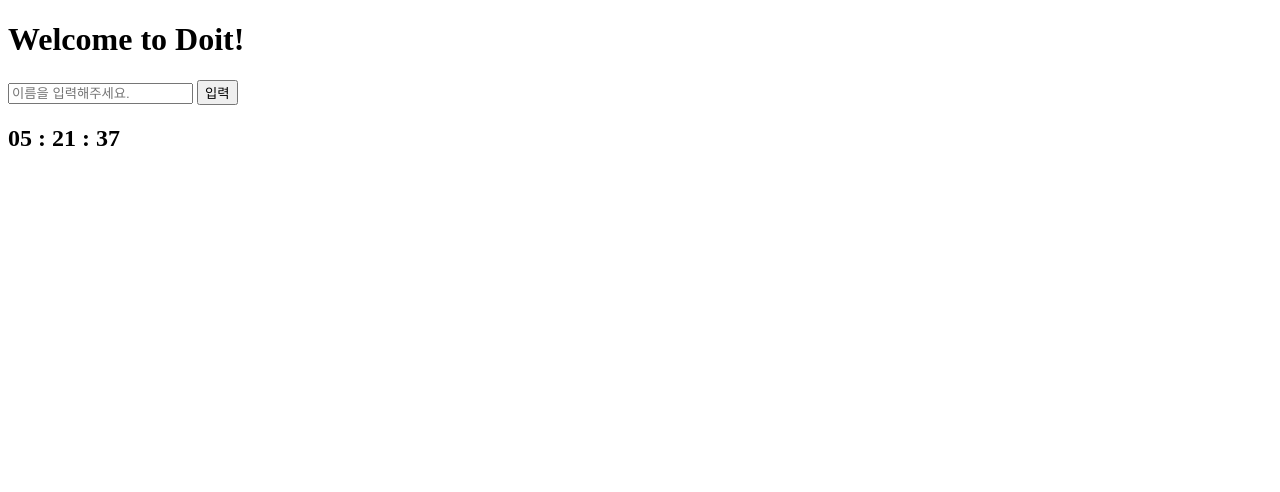
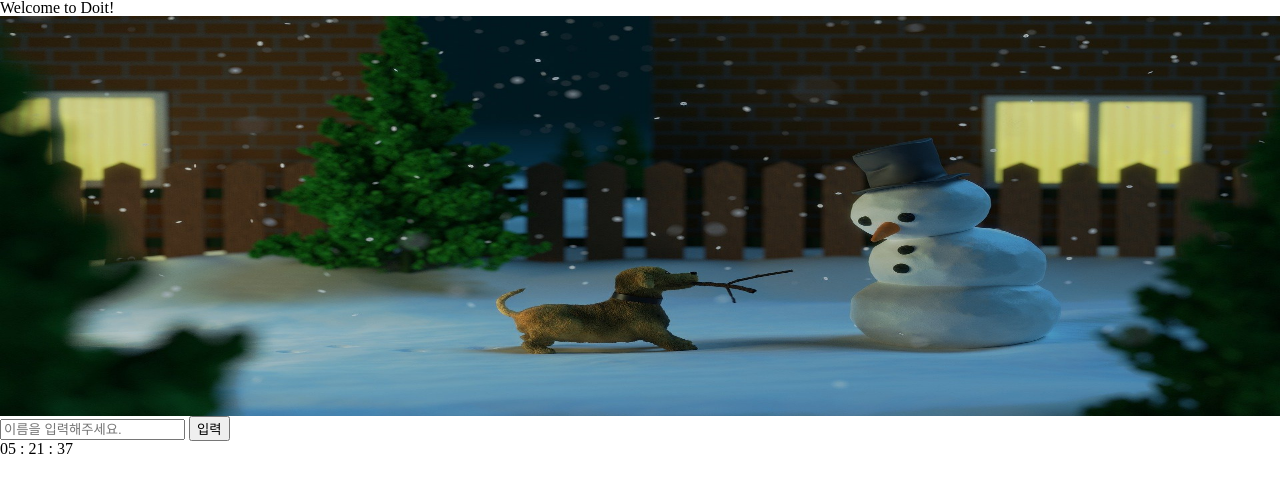
Before and after one commit to danbe80/doit.github.io, a plain HTML site: page index.html in a window 1280 px wide. Drawn offline with Linux system fonts and the light colour scheme.

Commit message:
Random Background-images

```diff
--- a/index.html
+++ b/index.html
@@ -11,6 +11,7 @@
 
 <body>
   <h1 id="title">Welcome to Doit!</h1>
+  <div id="background-images" class="bgimage"></div>
   <form id="login-form" class="hidden">
     <input required maxlength="10" type="text" id="username" placeholder="이름을 입력해주세요.">
     <input type="submit" value="입력">
@@ -19,6 +20,7 @@
   <h2 id="clock"></h2>
   <script src="script/sign.js"></script>
   <script src="script/clock.js"></script>
+  <script src="script/bgimage.js"></script>
 </body>
 
 </html>
--- /dev/null
+++ b/script/bgimage.js
@@ -0,0 +1,12 @@
+const bgimages = [
+  { image: "0.png"},
+  { image: "1.png"},
+  { image: "2.jpg"},
+  { image: "3.jpg"}
+]
+const baseImg = document.querySelector("#background-images");
+const todayIsbg = bgimages[Math.floor(Math.random() * bgimages.length)];
+const img = document.createElement("img");
+
+img.src = `images/${todayIsbg.image}`;
+baseImg.appendChild(img);
--- /dev/null
+++ b/style/reset.css
@@ -0,0 +1,43 @@
+html, body, div, span, applet, object, iframe,
+h1, h2, h3, h4, h5, h6, p, blockquote, pre,
+a, abbr, acronym, address, big, cite, code,
+del, dfn, em, img, ins, kbd, q, s, samp,
+small, strike, strong, sub, sup, tt, var,
+b, u, i, center,
+dl, dt, dd, ol, ul, li,
+fieldset, form, label, legend,
+table, caption, tbody, tfoot, thead, tr, th, td,
+article, aside, canvas, details, embed,
+figure, figcaption, footer, header, hgroup,
+menu, nav, output, ruby, section, summary,
+time, mark, audio, video {
+	margin: 0;
+	padding: 0;
+	border: 0;
+	font-size: 100%;
+	font: inherit;
+	vertical-align: baseline;
+}
+/* HTML5 display-role reset for older browsers */
+article, aside, details, figcaption, figure,
+footer, header, hgroup, menu, nav, section {
+	display: block;
+}
+body {
+	line-height: 1;
+}
+ol, ul {
+	list-style: none;
+}
+blockquote, q {
+	quotes: none;
+}
+blockquote:before, blockquote:after,
+q:before, q:after {
+	content: '';
+	content: none;
+}
+table {
+	border-collapse: collapse;
+	border-spacing: 0;
+}
--- a/style/style.css
+++ b/style/style.css
@@ -1,3 +1,14 @@
+@import url("reset.css");
+
 .hidden {
   display: none;
 }
+
+.bgimage {
+  width: 100%;
+  height: 50vh;
+}
+.bgimage > img {
+  width: 100%;
+  height: 100%;
+}
```
Also changed, not shown: images/0.png (added), images/1.png (added), images/2.jpg (added), images/3.jpg (added), 1 other file.
